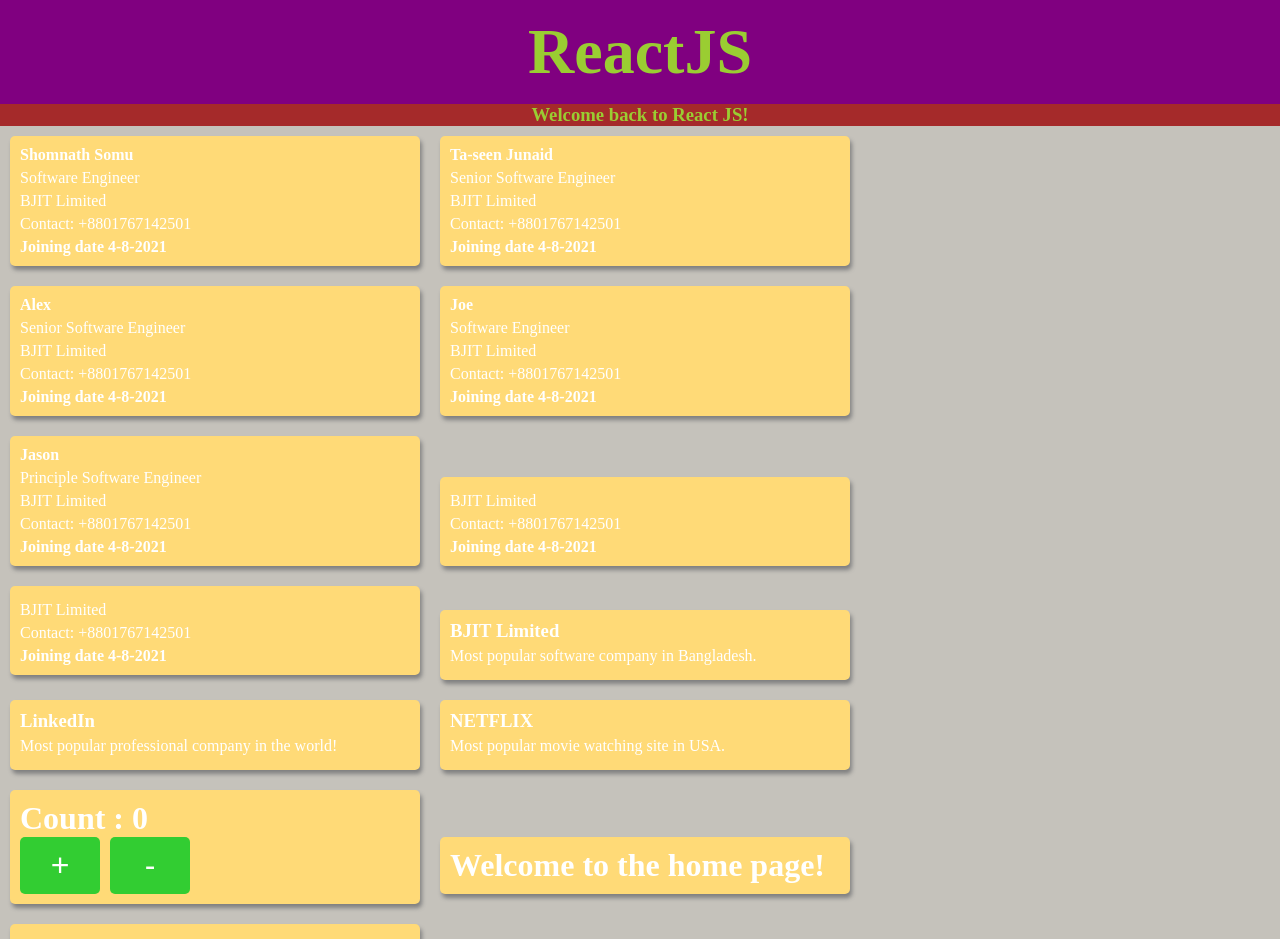
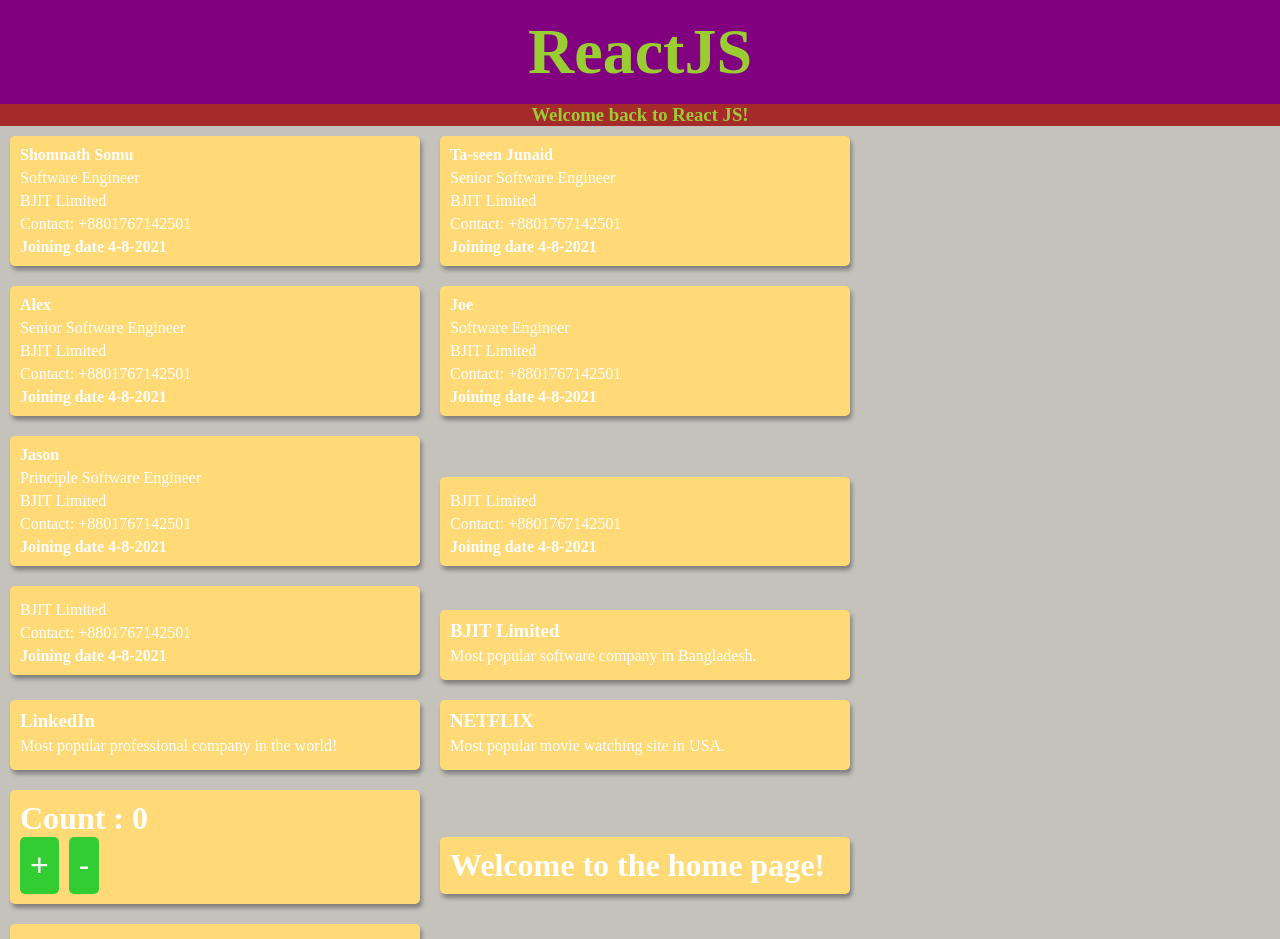
Before and after one commit to shomnathsomu/Build-React, a React (Create React App) app: page / in a window 1280 px wide. Shown: the top 939 px of the page. Built offline with nearby package versions, Linux system fonts and the light colour scheme.

Commit message:
Updated button css

```diff
--- a/public/style.css
+++ b/public/style.css
@@ -16,7 +16,7 @@ button {
     color: white;
     margin-right: 10px;
     font-size: 2rem;
-    width: 80px;
+    width: auto;
 }
 
 .headingStyle{
```
